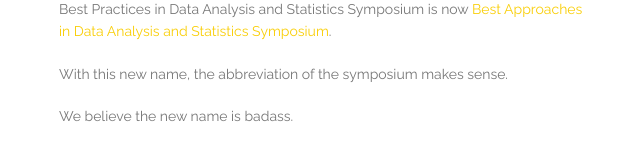
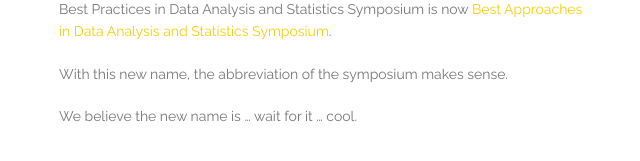
Before and after one commit to cogstat/cogstat_website, a Jekyll site: the page built from best_practices_symposium/index.md, in a window 1280 px wide. Shown: the part 143-304 px from the top of the page, without its empty margins (36-676 px from the left). Built offline with Jekyll 4.4.1, drawn with Linux system fonts in a browser that asks for light colours.

Commit message:
Update index.md

```diff
--- a/best_practices_symposium/index.md
+++ b/best_practices_symposium/index.md
@@ -9,4 +9,4 @@ Best Practices in Data Analysis and Statistics Symposium is now [Best Approaches
 
 With this new name, the abbreviation of the symposium makes sense.
 
-We believe the new name is badass.
+We believe the new name is ... wait for it ... cool.
```
